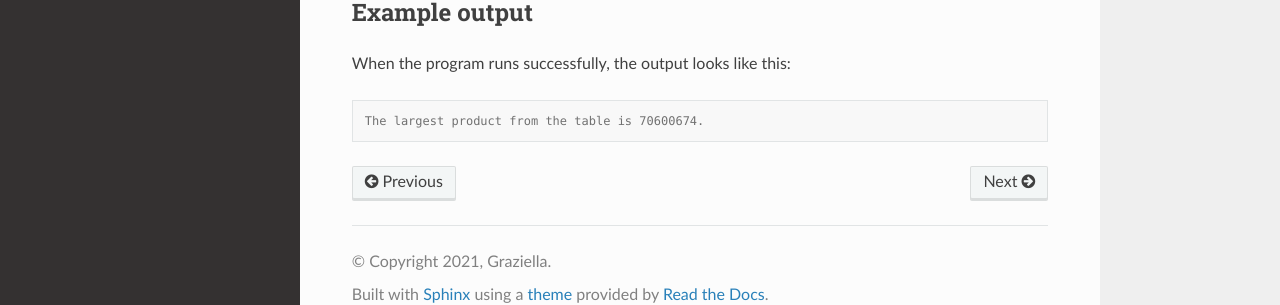
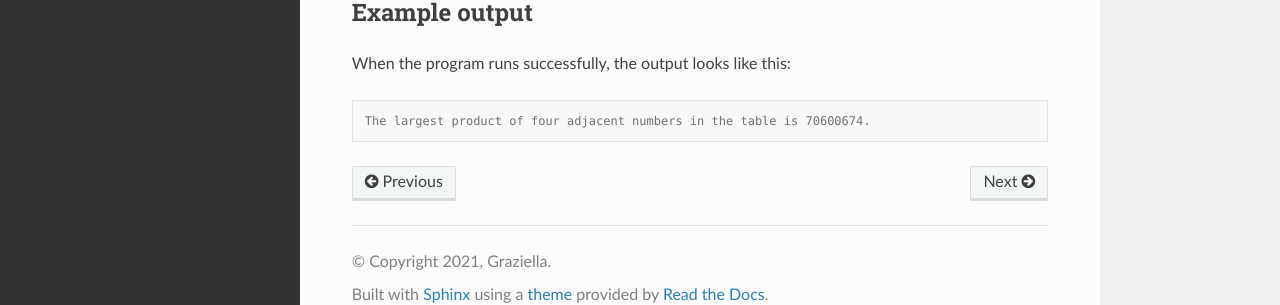
Before and after one commit to XtinaJohnson/largest_prod_grid_docs, a Sphinx documentation site: the page built from docs/source/usage.rst, in a window 1280 px wide and 900 px high, scrolled down 510 px. Shown: the part 569-874 px from the top of the window. Built offline with Sphinx 7.4.7 and the Read the Docs theme 2.0.0, drawn with Linux system fonts in a browser that asks for light colours.

Commit message:
Update usage.rst

```diff
--- a/docs/source/usage.rst
+++ b/docs/source/usage.rst
@@ -55,4 +55,4 @@ When the program runs successfully, the output looks like this:
 
 .. code-block:: console
 
-   The largest product from the table is 70600674.
+   The largest product of four adjacent numbers in the table is 70600674.
```
